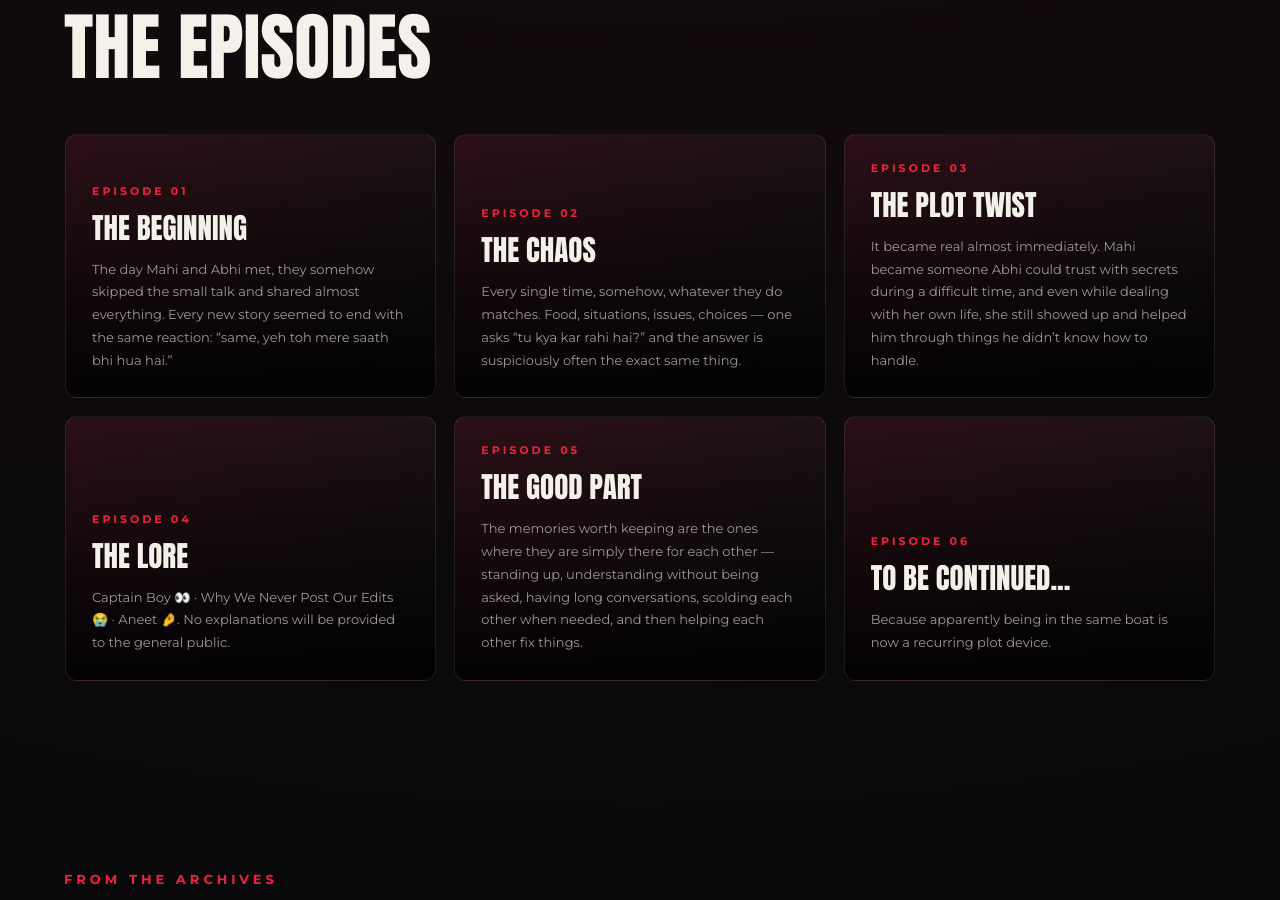
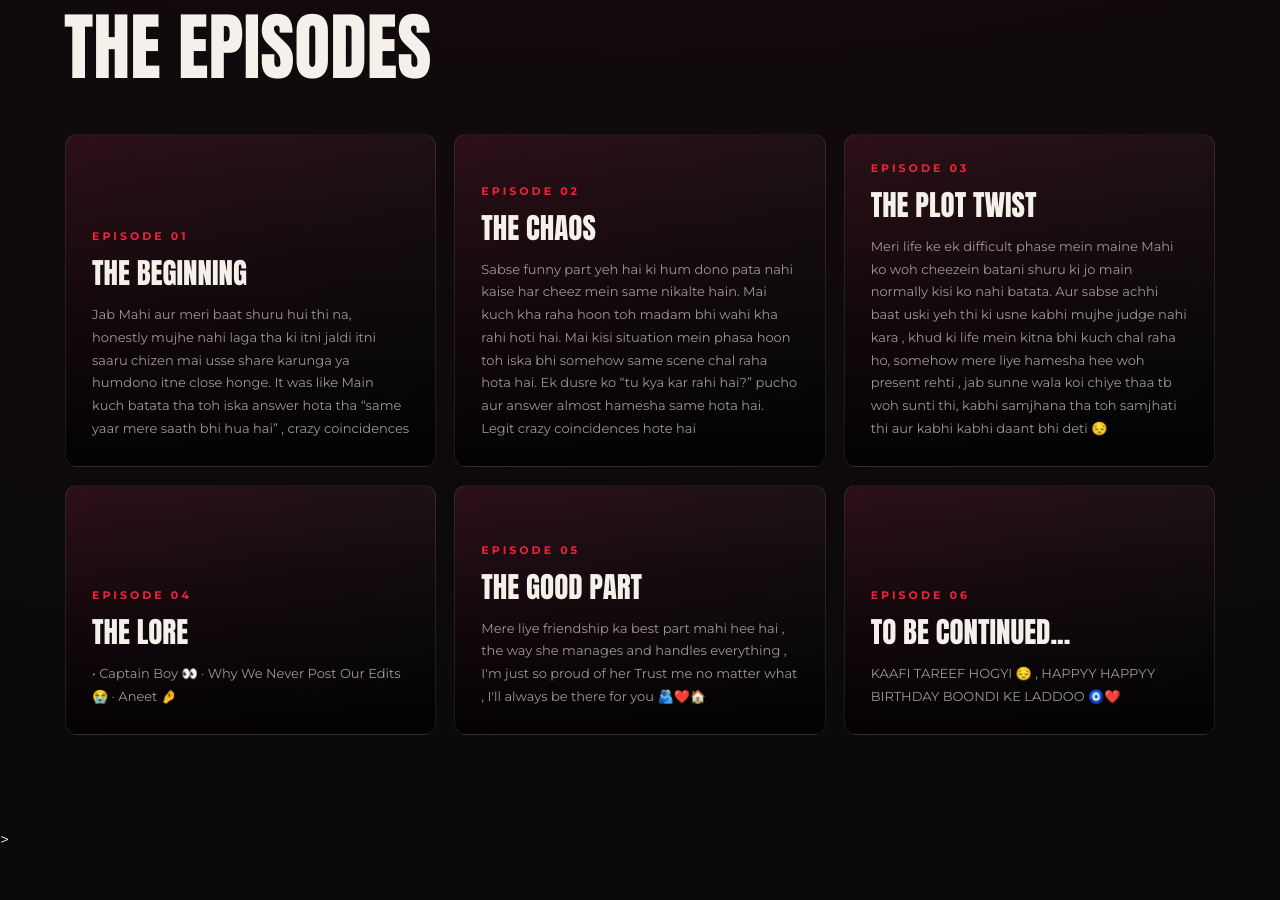
Before and after one commit to boatofus/mahiii, a plain HTML site: page index.html in a window 1280 px wide. Shown: the part 1200-2100 px from the top of the page. Drawn offline with nearby package versions, Linux system fonts and the light colour scheme.

Commit message:
Revise episode summaries in index.html
Updated episode descriptions with new content in Hindi.

```diff
--- a/index.html
+++ b/index.html
@@ -224,14 +224,26 @@
   <p class="eyebrow">Previously on Boat of Us</p>
   <h2>THE EPISODES</h2>
   <div class="episodes">
-    <div class="ep reveal"><div class="epno">EPISODE 01</div><h3>THE BEGINNING</h3><p>The day Mahi and Abhi met, they somehow skipped the small talk and shared almost everything. Every new story seemed to end with the same reaction: “same, yeh toh mere saath bhi hua hai.”</p></div>
-    <div class="ep reveal"><div class="epno">EPISODE 02</div><h3>THE CHAOS</h3><p>Every single time, somehow, whatever they do matches. Food, situations, issues, choices — one asks “tu kya kar rahi hai?” and the answer is suspiciously often the exact same thing.</p></div>
-    <div class="ep reveal"><div class="epno">EPISODE 03</div><h3>THE PLOT TWIST</h3><p>It became real almost immediately. Mahi became someone Abhi could trust with secrets during a difficult time, and even while dealing with her own life, she still showed up and helped him through things he didn’t know how to handle.</p></div>
-    <div class="ep reveal"><div class="epno">EPISODE 04</div><h3>THE LORE</h3><p>Captain Boy 👀 · Why We Never Post Our Edits 😭 · Aneet 🤌. No explanations will be provided to the general public.</p></div>
-    <div class="ep reveal"><div class="epno">EPISODE 05</div><h3>THE GOOD PART</h3><p>The memories worth keeping are the ones where they are simply there for each other — standing up, understanding without being asked, having long conversations, scolding each other when needed, and then helping each other fix things.</p></div>
-    <div class="ep reveal"><div class="epno">EPISODE 06</div><h3>TO BE CONTINUED...</h3><p>Because apparently being in the same boat is now a recurring plot device.</p></div>
+    <div class="ep reveal"><div class="epno">EPISODE 01</div><h3>THE BEGINNING</h3><p>Jab Mahi aur meri baat shuru hui thi na, honestly mujhe nahi laga tha ki itni jaldi itni saaru chizen mai usse share karunga ya humdono itne close honge. It was like Main kuch batata tha toh iska answer hota tha “same yaar mere saath bhi hua hai” , crazy coincidences </p></div>
+
+<div class="ep reveal"><div class="epno">EPISODE 02</div><h3>THE CHAOS</h3><p>Sabse funny part yeh hai ki hum dono pata nahi kaise har cheez mein same nikalte hain. Mai kuch kha raha hoon toh madam bhi wahi kha rahi hoti hai. Mai kisi situation mein phasa hoon toh iska bhi somehow same scene chal raha hota hai. Ek dusre ko “tu kya kar rahi hai?” pucho aur answer almost hamesha same hota hai. Legit crazy coincidences hote hai
+</p></div>
+
+<div class="ep reveal"><div class="epno">EPISODE 03</div><h3>THE PLOT TWIST</h3><p> Meri life ke ek difficult phase mein maine Mahi ko woh cheezein batani shuru ki jo main normally kisi ko nahi batata. Aur sabse achhi baat uski yeh thi ki usne kabhi mujhe judge nahi kara , khud ki life mein kitna bhi kuch chal raha ho, somehow mere liye hamesha hee woh present rehti , jab sunne wala koi chiye thaa tb woh sunti thi, kabhi samjhana tha toh samjhati thi aur kabhi kabhi daant bhi deti 😔 </p></div>
+
+<div class="ep reveal"><div class="epno">EPISODE 04</div><h3>THE LORE</h3><p>
+• Captain Boy 👀
+· Why We Never Post Our Edits 😭
+· Aneet 🤌
+</p></div>
+
+<div class="ep reveal"><div class="epno">EPISODE 05</div><h3>THE GOOD PART</h3><p>Mere liye friendship ka best part mahi hee hai , the way she manages and handles everything , I'm just so proud of her
+Trust me no matter what , I'll always be there for you 🫂❤️🏠 </p></div>
+
+<div class="ep reveal"><div class="epno">EPISODE 06</div><h3>TO BE CONTINUED...</h3><p> KAAFI TAREEF HOGYI 😔 , HAPPYY HAPPYY BIRTHDAY BOONDI KE LADDOO 🧿❤️</p></div>
   </div>
-</section>
+  </section>
+>
 
 
 
```
